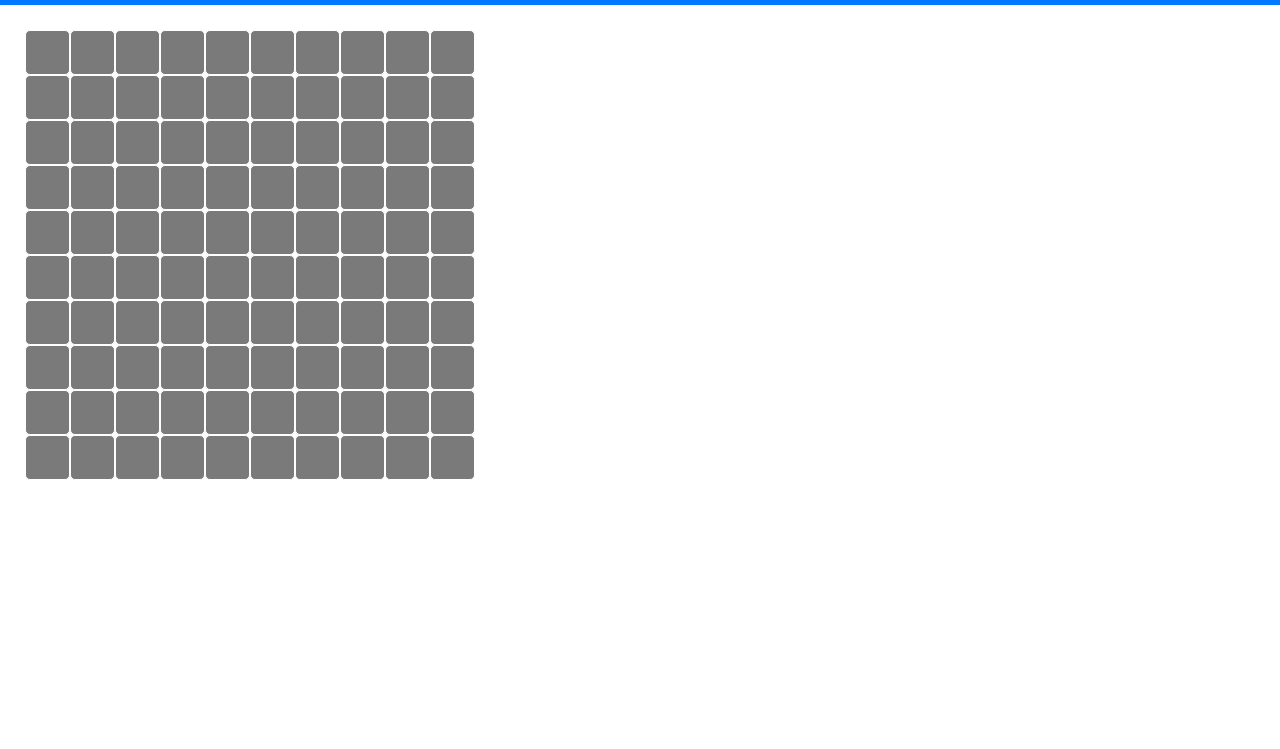
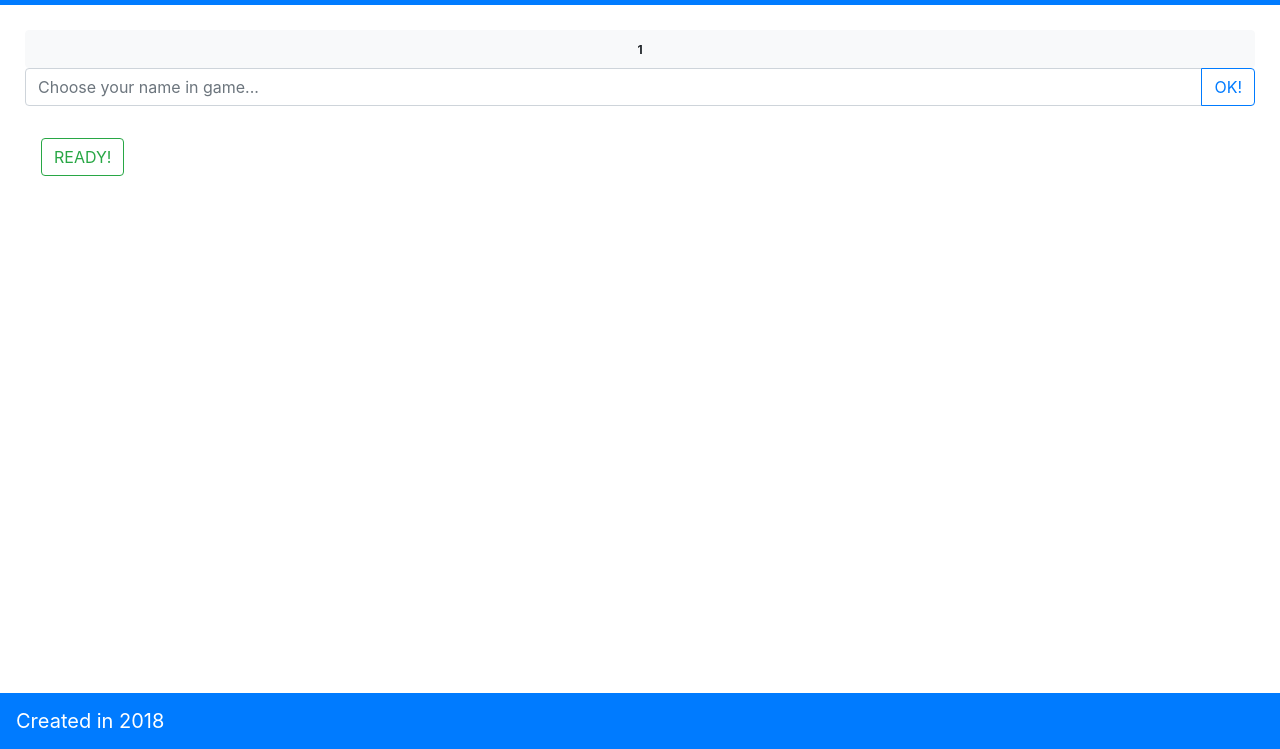
Before and after one commit to quocanh1897/GameCaro, a React app: page /play/1 in a window 1280 px wide. Shown: the part 51-800 px from the top of the page. Built offline with nearby package versions, Linux system fonts and the light colour scheme; no server answers.

Commit message:
add feature pick room

```diff
--- a/src/component/Board.js
+++ b/src/component/Board.js
@@ -1,26 +1,68 @@
 import React from "react";
 import Row from "./Row";
+import Button from "react-bootstrap/Button";
+import ProgressBar from "react-bootstrap/ProgressBar";
+import InputGroup from "react-bootstrap/InputGroup";
+import FormControl from "react-bootstrap/FormControl";
+import Badge from "react-bootstrap/Badge";
 import socketIOClient from "socket.io-client";
 
 export default class Board extends React.Component {
   /* Helper Functions */
-  constructor(props){
+  constructor(props) {
     super(props);
 
     this.state = {
+      room: "",
+      playerName: "",
+      ready: false,
       response: false,
-      endpoint: "localhost:4001",
+      nameOK: false,
+      endpoint: "localhost:4001"
     };
+    this.onClick = this.onClick.bind(this);
+    this.updateInput = this.updateInput.bind(this);
+    this.handleSubmitName = this.handleSubmitName.bind(this);
+  }
+
+  onClick() {
+    if (!this.state.nameOK){
+      alert("You must choose your name first!");
+      return;
+    }
+    this.setState({ ready: true });
+
+    const { endpoint } = this.state;
+    const socket = socketIOClient(endpoint);
+
+    let req = {
+      header: "init",
+      room: this.state.room,
+      playerName: this.state.playerName,
+    };
+    socket.emit("from-client", req);
+  }
+
+  updateInput(event) {
+    this.setState({ playerName: event.target.value });
+  }
+
+  handleSubmitName() {
+    this.setState({ nameOK: true });
   }
 
   componentDidMount() {
-    const { endpoint } = this.state;
-    const socket = socketIOClient(endpoint);
-    socket.on("send-data", data => {
-      alert('from server' + data);
-    });
+    const {
+      match: { params }
+    } = this.props;
+    this.setState({ room: params.room });
+    //   const { endpoint } = this.state;
+    //   const socket = socketIOClient(endpoint);
+    //   socket.on("send-data", data => {
+    //     alert('from server' + data);
+    //   });
 
-    socket.emit("client-send-data", this.state.response);
+    //   // socket.emit("client-send-data", this.state.response);
   }
 
   // Gets initial board data
@@ -46,7 +88,6 @@ export default class Board extends React.Component {
     return data;
   }
 
-
   renderBoard(data) {
     let arr = [];
     for (let i = 0; i < data.length; i++) {
@@ -57,18 +98,70 @@ export default class Board extends React.Component {
   }
 
   render() {
+    const {
+      height,
+      width,
+      match: { params }
+    } = this.props;
 
-    const {height, width, match: {params}} = this.props;
-    const roomname = params.room;
+    let inputName = (
+      <div>
+        <InputGroup className="mb-3">
+          <FormControl
+            placeholder="Choose your name in game..."
+            onChange={this.updateInput}
+          />
+          <InputGroup.Append>
+            <Button variant="outline-primary" onClick={this.handleSubmitName}>
+              OK!
+            </Button>
+          </InputGroup.Append>
+        </InputGroup>
+      </div>
+    );
+    let labelName = (
+      <div>
+        <label>
+          Player: {this.state.playerName}
+        </label>
+      </div>
+    )
+    let boardData = this.initBoardData(height, width);
 
-    let boardData = this.initBoardData(height, width);
+    let board = (
+      <div className="board" id="boardplay">
+        {this.renderBoard(boardData)}
+      </div>
+    );
+
+    let waitBar = (
+      <div>
+        <div>Waiting for opponent to connect...</div>
+        <ProgressBar animated now={100} />
+      </div>
+    );
+
     return (
       <div className="game-board">
-        <div className="board" >
-          {this.renderBoard(boardData)}
+        <Button variant="light" className="room-label">
+          <Badge variant="light">{this.state.room}</Badge>
+        </Button>
+        {this.state.nameOK ? labelName : inputName}
+        <div>
+          {(this.state.ready) ? null : (
+            <Button
+              variant="outline-success"
+              onClick={this.onClick}
+              className="room-btn"
+            >
+              READY!
+            </Button>
+          )}
+
+          {this.state.response ? board : null}
+          {this.state.ready && !this.state.response ? waitBar : null}
         </div>
       </div>
-
     );
   }
 }
--- a/src/index.js
+++ b/src/index.js
@@ -18,7 +18,15 @@ const NavigationBar = () => {
   );
 };
 
+const FooterBar = () => {
+  return (
+    <Navbar bg="primary" variant="dark" fixed="bottom">
 
+      <Navbar.Brand>Created in 2018</Navbar.Brand>
+
+    </Navbar>
+  )
+}
 class Game extends React.Component {
   constructor(props) {
     super(props);
@@ -41,6 +49,8 @@ class Game extends React.Component {
             width={this.state.width} {...props}/>}
 
           />
+          <Route path="/" component={FooterBar} />
+
         </div>
       </BrowserRouter>
     );
--- a/src/style.css
+++ b/src/style.css
@@ -62,7 +62,7 @@ input[type=submit]:hover {
 
 .game-board{
   display: flex;
-  flex-direction: row;
+  flex-direction: column;
   justify-content: center;
   margin: 25px;
 }
@@ -115,3 +115,8 @@ input[type=submit]:hover {
 .create-btn{
   margin: 1.25em;
 }
+
+.room-label{
+  display: flex;
+
+}
```
Also changed, not shown: README.md, 1 other file.
